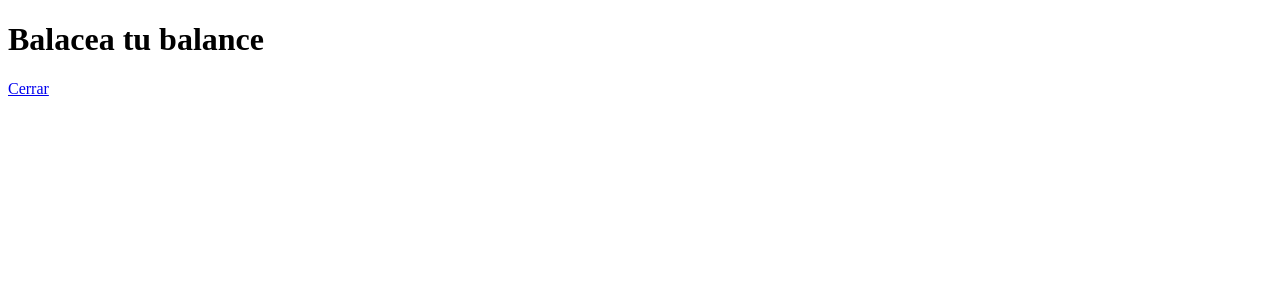
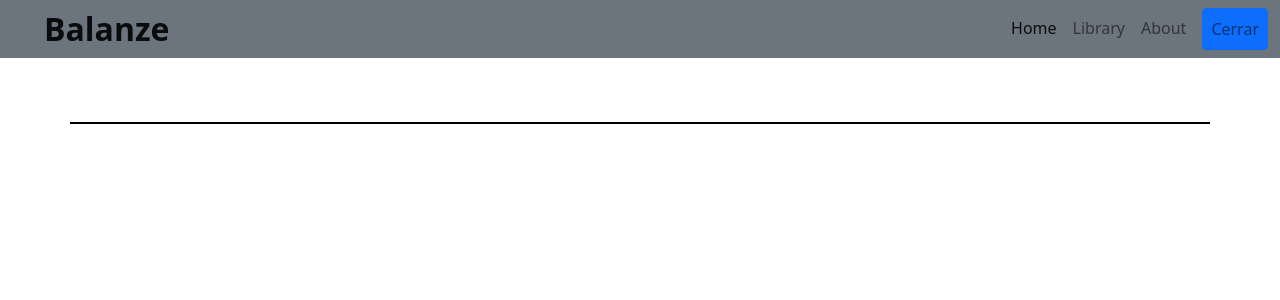
Before and after one commit to AndresCanto/final, a PHP site: page /home.php in a window 1280 px wide. Shown: the top 300 px of the page. Run offline with PHP 8.4, Linux system fonts and the light colour scheme; the visitor is signed in with stand-in values (Sample User, id 1).

Commit message:
start working on home.php

```diff
--- a/home.php
+++ b/home.php
@@ -2,12 +2,10 @@
   session_start();
 
   if(!isset($_SESSION['nombre'])) {
-        echo '
-            <script>
+    echo '<script>
       alert("Por favor inicie sesión");
       window.location = "index.php";
-            </script>
-        ';
+      </script>';
     session_destroy();
     die();
   }
@@ -15,16 +13,53 @@
 
 <!DOCTYPE html>
 <html lang="en">
+
 <head>
   <meta charset="UTF-8">
   <meta http-equiv="X-UA-Compatible" content="IE=edge">
   <meta name="viewport" content="width=device-width, initial-scale=1.0">
   <title>Home</title>
-    <h1>Balacea tu balance
-    </h1>
-    <a href="cerrar.php">Cerrar</a>
+
+  <!-- Bootstrap CSS -->
+  <!-- https://cdnjs.com/libraries/twitter-bootstrap/5.0.0-beta1 -->
+  <link rel="stylesheet"
+    href="https://cdnjs.cloudflare.com/ajax/libs/twitter-bootstrap/5.0.0-beta1/css/bootstrap.min.css" />
+
+  <!-- Icons: https://getbootstrap.com/docs/5.0/extend/icons/ -->
+  <!-- https://cdnjs.com/libraries/font-awesome -->
+  <link rel="stylesheet" href="https://cdnjs.cloudflare.com/ajax/libs/font-awesome/5.15.2/css/all.min.css" />
+
+  <!-- Mis estilos -->
+  <link rel="stylesheet" href="style_home.css">
 </head>
+
 <body>
 
+  <nav class="navbar navbar-expand-sm navbar-light bg-secondary">
+    <div class="container-fluid">
+      <a class="navbar-brand" href="#">Balanze</a>
+      <button class="navbar-toggler" type="button" data-toggle="collapse" data-target="#navbarID"
+        aria-controls="navbarID" aria-expanded="false" aria-label="Toggle navigation">
+        <span class="navbar-toggler-icon"></span>
+      </button>
+      <div class="collapse mx-auto navbar-collapse" id="navbarID">
+        <div class="navbar-nav ms-auto">
+          <a class="nav-link active" aria-current="page" href="#">Home</a>
+          <a class="nav-link" aria-current="page" href="#">Library</a>
+          <a class="nav-link" aria-current="page" href="#">About</a>
+          <button class="btn btn-primary"><a class="nav-link" aria-current="page" href="cerrar.php">Cerrar</a></button>
+        </div>
+      </div>
+    </div>
+  </nav>
+
+  <div class="container">
+    <div class="row">
+      <div class="col-12">
+
+    </div>
+  </div>
+
 </body>
+
 </html>
--- a/login.php
+++ b/login.php
@@ -16,9 +16,7 @@
         $_SESSION['nombre'] = $correo;
         header("location: home.php");
         exit;
-    }
-
-    // a lo mejor puedo hacer esto con bootstrap5
+    } // a lo mejor puedo hacer esto con bootstrap5
     else{
         echo '
             <script>
@@ -26,4 +24,6 @@
                 window.location = "index.php";
             </script>
         ';
+        exit;
     }
+?>
--- a/login_register_db.txt
+++ b/login_register_db.txt
@@ -6,7 +6,7 @@ CREATE TABLE Users (
     nombre VARCHAR(50) NOT NULL,
     ref VARCHAR(20) NOT NULL,
     correo VARCHAR(50) NOT NULL,
-    contrasena VARCHAR(50) NOT NULL,
+    contrasena VARCHAR(150) NOT NULL,
     PRIMARY KEY (UserID)
 );
 
--- /dev/null
+++ b/style_home.css
@@ -0,0 +1,24 @@
+.navbar-brand {
+    font-size: 2em;
+    font-weight: 800;
+    margin-left: 1em;
+}
+
+.navbar-nav button {
+    padding: 0;
+    margin-left: 0.5em;
+}
+
+nav {
+    padding: 0 !important;
+}
+
+.container {
+    margin: 5% auto;
+}
+
+.row > div {
+    display: flex;
+    justify-content: center;
+    border: 1px solid black;
+}
```
Also changed, not shown: index.php (+11 -51 lines), register.php (+13 -13 lines), script.js (added, +22 -0 lines), style_index.css (added, +30 -0 lines). Lines whose indentation alone changed are shown as unchanged.
